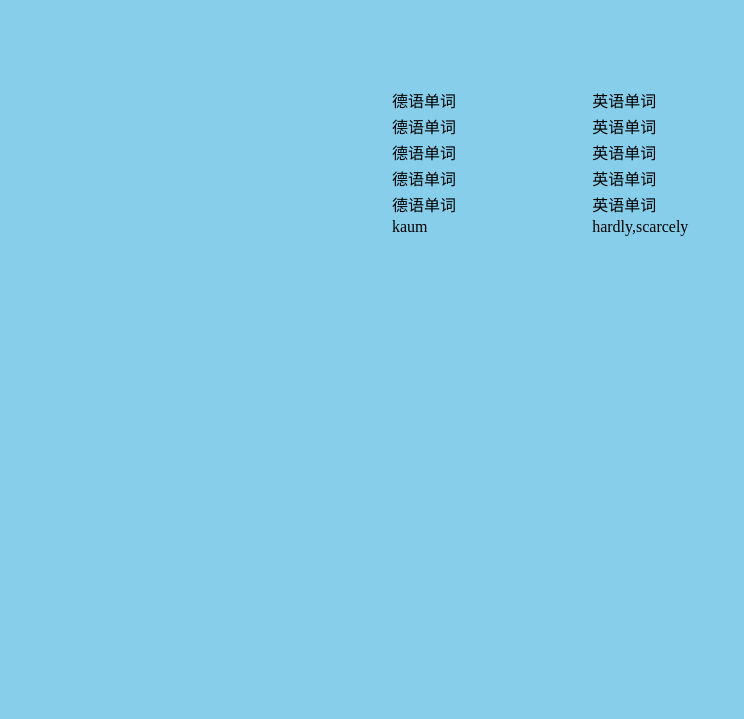
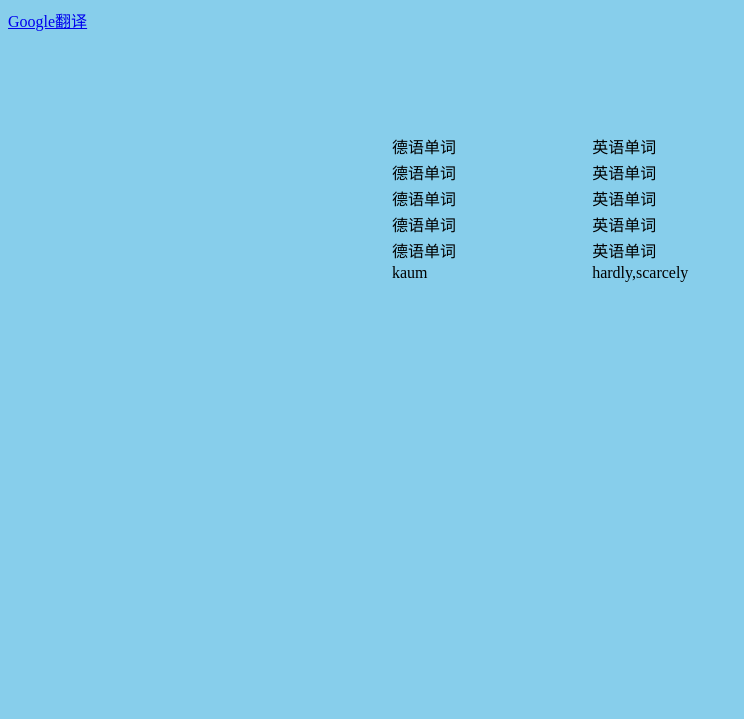
Before and after one commit to YananXu19971128/YananXu19971128.github.io, a plain HTML site: page index.html in a window 1280 px wide. Shown: the part 81-800 px from the top of the page, without its empty margins (0-744 px from the left). Drawn offline with Linux system fonts and the light colour scheme.

Commit message:
Update index.html

```diff
--- a/index.html
+++ b/index.html
@@ -20,6 +20,7 @@
 </head>
 <body>
     <h1>这是我的笔记</h1>
+    <a href="https://translate.google.com/?hl=zh-CN&sl=de&tl=zh-CN&op=translate">Google翻译</a>
 
     <table cellpadding="0" cellspacing="0">
         <tr><td>德语单词</td><td>英语单词</td></tr>
```
